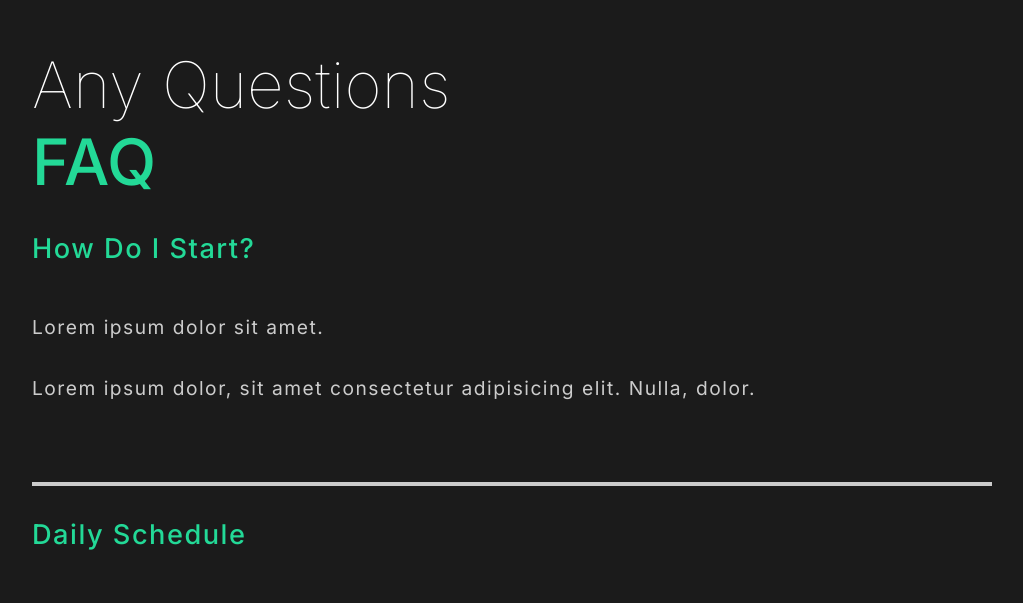
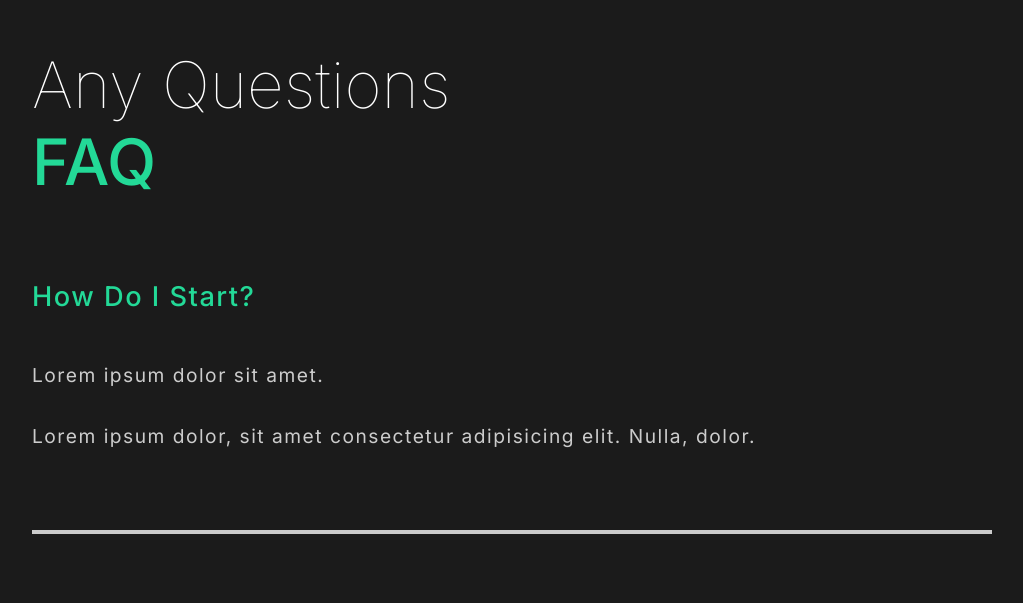
Before and after one commit to sujoyduttajad/Capture-Portfolio, a React (Create React App) app: page / in a window 1280 px wide. Shown: the part 2265-2868 px from the top of the page, without its empty margins (128-1151 px from the left). Built offline with nearby package versions, Linux system fonts and the light colour scheme.

Commit message:
Update FaqSection.js

```diff
--- a/src/components/FaqSection.js
+++ b/src/components/FaqSection.js
@@ -13,7 +13,6 @@ const FAQ = styled(Layout)`
     font-weight: lighter;
   }
   h4 {
-    cursor: pointer;
     font-size: 1.7em;
     letter-spacing: 1.5px;
   }
@@ -22,6 +21,10 @@ const FAQ = styled(Layout)`
     height: 0.2rem;
     margin: 2rem 0;
     width: 100%;
+  }
+  .question {
+    padding: 3rem 0rem;
+    cursor: pointer;
   }
   .answer {
     padding: 2rem 0;
```
